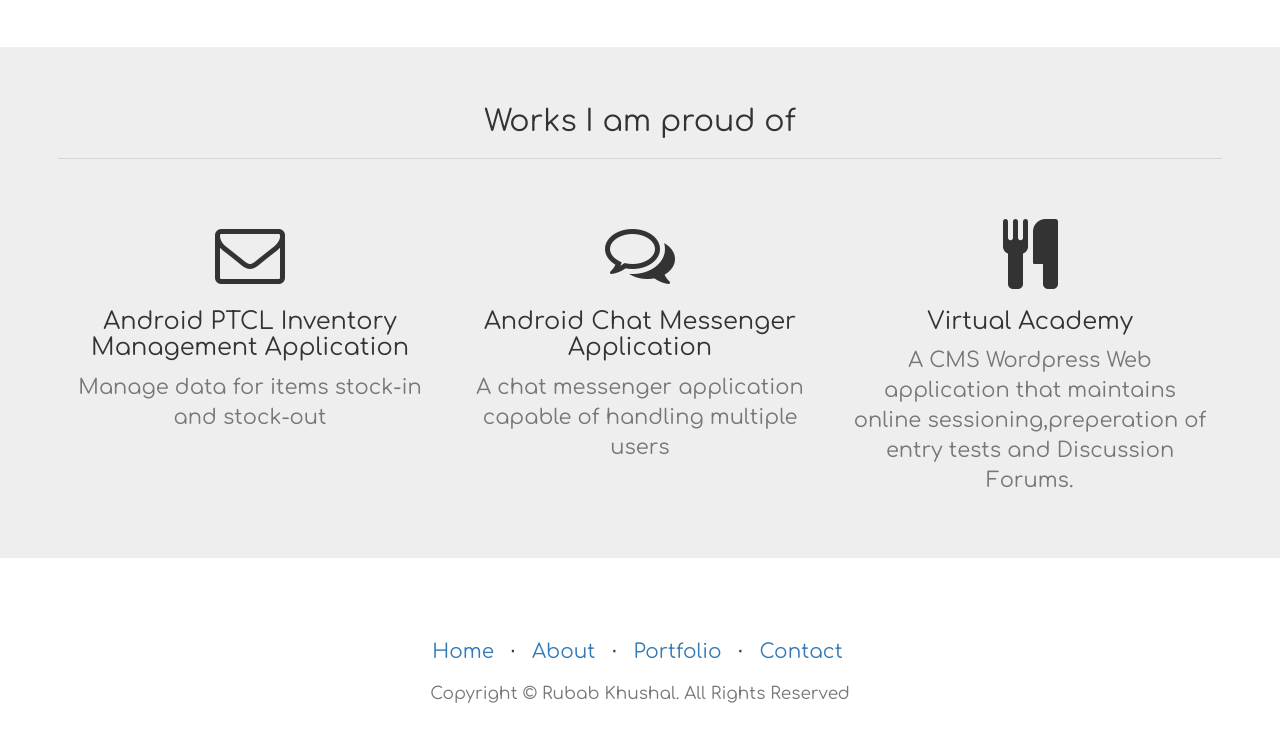
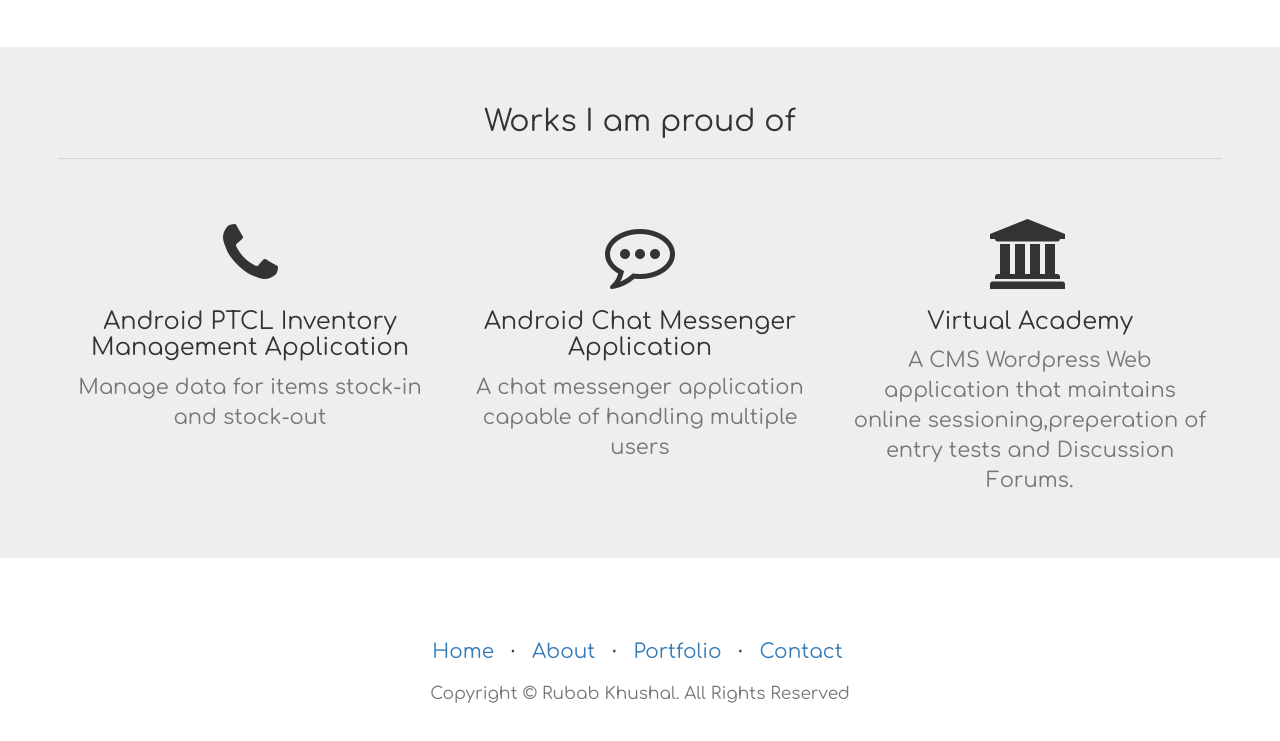
Before and after one commit to rubab1990/rubab1990.github.io, a plain HTML site: page index.html in a window 1280 px wide. Shown: the part 1313-2054 px from the top of the page. Drawn offline with nearby package versions, Linux system fonts and the light colour scheme; files that its build step writes are made by us from their sources; a web font is replaced by a local one.

Commit message:
proud of icons

```diff
--- a/css/style.css
+++ b/css/style.css
@@ -4,7 +4,7 @@
 }
 
 .home-page {
-  background-image: url("http://themes.profteamsolutions.com/identity-vcard/wp-content/uploads/2014/11/slide11.png");
+  background-image: url("http://themes.profteamsolutions.com/identity-vcard/wp-content/uploads/2014/11/slide2.png");
   background-size: cover;
   height: 855px;
   opacity:.90;
--- a/index.html
+++ b/index.html
@@ -95,21 +95,21 @@
     <div class="container" id="portfolio-container">
       <div class="row">
         <div class="col-md-4 text-center portfolio-section">
-          <i class="fa fa-5x fa-envelope-o " data-wow-delay=".2s" style="visibility: visible; animation-delay: 0.2s; animation-name: bounceIn;"></i>
+          <i class="fa fa-5x fa-phone " data-wow-delay=".2s" style="visibility: visible; animation-delay: 0.2s; animation-name: bounceIn;"></i>
           <h3>Android PTCL Inventory Management Application</h3>
           <p class="text-muted text-muted-para">
             Manage data for items stock-in and stock-out
           </p>
         </div>
         <div class="col-md-4 text-center portfolio-section">
-          <i class="fa fa-5x fa-comments-o " data-wow-delay=".2s" style="visibility: visible; animation-delay: 0.2s; animation-name: bounceIn;"></i>
+          <i class="fa fa-5x fa-commenting-o " data-wow-delay=".2s" style="visibility: visible; animation-delay: 0.2s; animation-name: bounceIn;"></i>
           <h3>Android Chat Messenger Application</h3>
           <p class="text-muted text-muted-para">
             A chat messenger application capable of handling multiple users
           </p>
         </div>
         <div class="col-md-4 text-center portfolio-section ">
-          <i class="fa fa-5x fa-cutlery" data-wow-delay=".2s" style="visibility: visible; animation-delay: 0.2s; animation-name: bounceIn;"></i>
+          <i class="fa fa-5x fa-university" data-wow-delay=".2s" style="visibility: visible; animation-delay: 0.2s; animation-name: bounceIn;"></i>
           <h3>Virtual Academy</h3>
           <p class="text-muted text-muted-para">
             A CMS Wordpress Web application that maintains online sessioning,preperation of entry tests and Discussion Forums.
```
